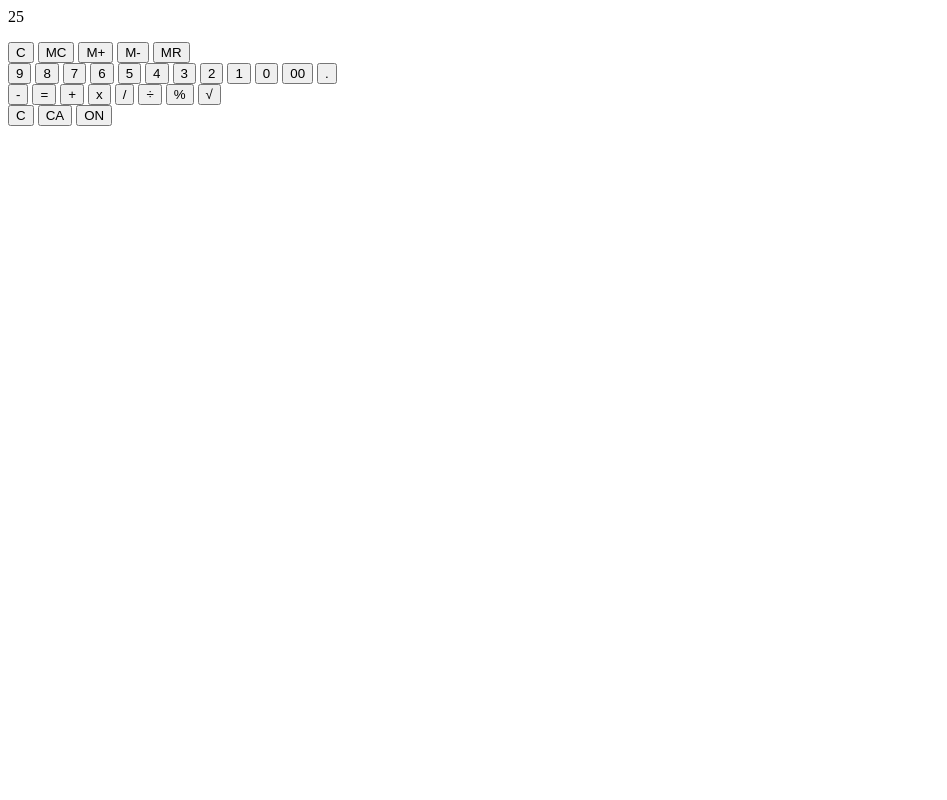
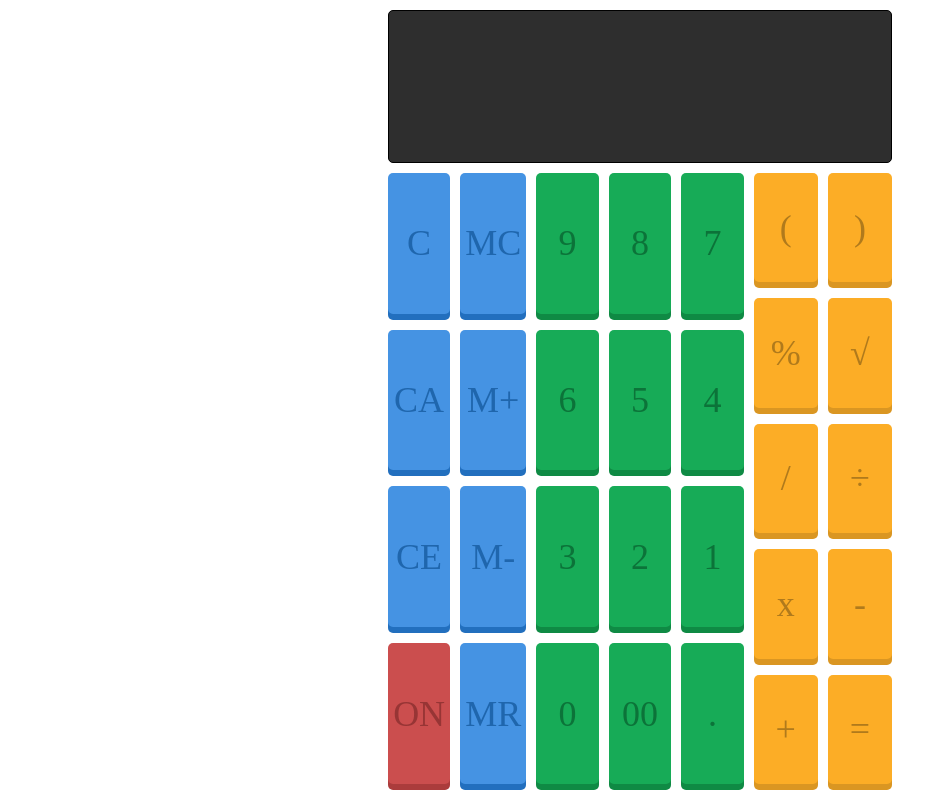
Before and after one commit to Leonie-D/calculator, a website: page index.html in a window 1280 px wide. Shown: the whole page, without its empty margins (0-947 px from the left). Drawn offline with nearby package versions, Linux system fonts and the light colour scheme; files that its build step writes are made by us from their sources; a web font is replaced by a local one.

Commit message:
Layout and buttons styling

```diff
--- a/index.html
+++ b/index.html
@@ -3,19 +3,22 @@
     <meta charset="UTF-8">
     <meta name="viewport" content="width=device-width, initial-scale=1.0">
     <title>Calculator</title>
-    <link rel="stylesheet" href="style.css">
+    <link rel="stylesheet" href="css/style.css">
 </head>
 <body>
     <div class="container">
         <div class="affichage">
-            <p id="resultat">25</p>
+            <p id="resultat"></p>
         </div>
         <div class="groupe touches-fonction">
-            <button class="btn fonction">C</button>
-            <button class="btn fonction">MC</button>
-            <button class="btn fonction">M+</button>
-            <button class="btn fonction">M-</button>
-            <button class="btn fonction">MR</button>
+            <button class="btn fonction" id="C">C</button>
+            <button class="btn fonction" id="CA">CA</button>
+            <button class="btn fonction" id="CE">CE</button>
+            <button class="btn on-off">ON</button>
+            <button class="btn fonction" id="MC">MC</button>
+            <button class="btn fonction" id="MP">M+</button>
+            <button class="btn fonction" id="MM">M-</button>
+            <button class="btn fonction" id="MR">MR</button>
         </div>
         <div class="groupe touches-nombre">
             <button class="btn number">9</button>
@@ -32,21 +35,19 @@
             <button class="btn number">.</button>
         </div>
         <div class="groupe touches-operation">
-            <button class="btn operation">-</button>
-            <button class="btn operation">=</button>
-            <button class="btn operation">+</button>
-            <button class="btn operation">x</button>
-            <button class="btn operation">/</button>
-            <button class="btn operation">&#247</button>
-            <button class="btn operation">%</button>
-            <button class="btn operation">&#8730</button>
-        </div>
-        <div class="groupe touches-fonction-bis">
-            <button class="btn fonction">C</button>
-            <button class="btn fonction">CA</button>
-            <button class="btn on-off">ON</button>
-            <!--js changera on en off et inversement-->
+            <button class="btn operation" id="parentheseO">(</button>
+            <button class="btn operation" id = "parentheseF">)</button>
+            <button class="btn operation" id="pourcentage">%</button>
+            <button class="btn operation" id="racine">&#8730</button>
+            <button class="btn operation" id="division">/</button>
+            <button class="btn operation" id="modulo">&#247</button>
+            <button class="btn operation" id="multiplication">x</button>
+            <button class="btn operation" id="soustraction">-</button>
+            <button class="btn operation" id="addition">+</button>
+            <button class="btn operation" id= "total">=</button>
         </div>
     </div>
+
+    <script src="js/test.js"></script>
 </body>
 </html>
--- a/scss/_base.scss
+++ b/scss/_base.scss
@@ -0,0 +1,15 @@
+html {
+    font-size: .625em; /* fallback IE8+ */
+    font-size: calc(1em * .625); /* IE9-IE11 math fixing. See http://bit.ly/1g4X0bX */
+    scroll-behavior: smooth;
+}
+
+*,
+*::before,
+*::after {
+  box-sizing: border-box;
+}
+
+* {
+  margin: 0;
+}
--- /dev/null
+++ b/scss/_global.scss
@@ -0,0 +1,195 @@
+/* ibm-plex-mono-600 - latin */
+@font-face {
+    font-family: 'IBM Plex Mono';
+    font-style: normal;
+    font-weight: 600;
+    src: local('IBM Plex Mono SemiBold'), local('IBMPlexMono-SemiBold'),
+            url('../fonts/ibm-plex-mono-v5-latin-600.woff2') format('woff2'), /* Chrome 26+, Opera 23+, Firefox 39+ */
+            url('../fonts/ibm-plex-mono-v5-latin-600.woff') format('woff'); /* Chrome 6+, Firefox 3.6+, IE 9+, Safari 5.1+ */
+}
+
+body {
+    margin: 0;
+    width: 100%;
+    height: 100vh;
+    text-align: center;
+    font-family: 'IBM Plex Mono';
+    font-weight: 600;
+    padding: 1rem;
+}
+
+.container {
+    height: 100%;
+    max-width: 100%;
+    margin-left: auto;
+    margin-right: auto;
+    margin-top: -.6rem;
+    display: grid;
+    grid-template-areas:
+        "affiche affiche affiche"
+        "fonctions nombres operations";
+    grid-template-rows: 1fr 4fr;
+    grid-template-columns: 2fr 3fr 2fr;
+    column-gap: 1rem;
+    row-gap: 1.6rem;
+}
+
+.affichage {
+    grid-area: "affiche";
+    grid-column: span 3;
+    background: #2E2E2E;
+    height: 100%;
+    border-radius: .5rem;
+    border: 1px solid #000;
+    position: relative;
+    top: .6rem;
+    padding: 1.5rem;
+    display: flex;
+    align-items: center;
+    justify-content: flex-end;
+}
+
+.groupe {
+    display: grid;
+    row-gap: 1.6rem;
+    column-gap: 1rem;
+    max-width: 100%;
+}
+
+.touches-nombre {
+    grid-area: nombres;
+    grid-template-columns: repeat(3, 1fr);
+}
+
+.touches-operation {
+    grid-area: operations;
+    grid-template-columns: repeat(2, 1fr);
+}
+
+.touches-fonction {
+    grid-area: fonctions;
+    grid-template-columns: repeat(2, 1fr);
+    grid-template-rows: repeat(4, 1fr);
+    grid-auto-flow: column;
+}
+
+.btn {
+    border: none;
+    border-radius: 5px;
+    cursor: pointer;
+    height: 100%;
+    width: 100%;
+    font-size: 2.4rem;
+    font-family: 'IBM Plex Mono';
+	display: inline-block;
+	position: relative;
+    transition: none;
+    padding: 1rem .5rem;
+
+        &:hover,
+        &:focus {
+            top: .2rem;
+        }
+
+        &:active {
+            top: .6rem;
+        }
+}
+
+.number {
+    background: hsl(146, 76%, 38%);
+	color: hsl(146, 81%, 25%);
+    box-shadow: 0 .6rem hsl(146, 81%, 30%);
+
+    &:hover,
+    &:focus {
+        box-shadow: 0 .4rem hsl(146, 81%, 30%);
+    }
+
+    &:active {
+        box-shadow: 0 0 hsl(146, 81%, 30%);
+    }
+}
+
+.operation {
+    background: #fcad26;
+	color: hsl(38, 73%, 40%);
+    box-shadow: 0 .6rem #da9622;
+
+    &:hover,
+    &:focus {
+        box-shadow: 0 .4rem #da9622;
+    }
+
+    &:active {
+        box-shadow: 0 0 #da9622;
+    }
+}
+
+.fonction {
+    background: #4593e3;
+    color: hsl(210, 70%, 40%);
+    box-shadow: 0 .6rem #226fbe;
+
+    &:hover,
+    &:focus {
+        box-shadow: 0 .4rem #226fbe;
+    }
+
+    &:active {
+        box-shadow: 0 0 #226fbe;
+    }
+}
+
+.on-off {
+    background: #cb4e4e;
+    color: hsl(0, 48%, 40%);
+	box-shadow: 0 .6rem #ab3c3c;
+	width: 100%;
+    padding: 0;
+
+    &:hover ,
+    &:focus {
+        box-shadow: 0 .4rem #ab3c3c;
+    }
+
+    &:active {
+        box-shadow: 0 0 #ab3c3c;
+    }
+}
+
+#resultat {
+    color:#fff;
+    font-size: 2.4rem;
+}
+
+@media screen and (min-width: 34em) {
+    .container {
+        max-width: 80%;
+    }
+}
+
+@media screen and (min-width: 45em) {
+    .container {
+        max-width: 60%;
+    }
+
+    .btn,
+    #resultat {
+        font-size: 3.6rem;
+    }
+}
+
+@media screen and (min-width: 62em) {
+    .container {
+        max-width: 40%;
+    }
+}
+
+@media screen and (max-height: 30em) {
+    .container,
+    .groupe {
+        row-gap: 1rem;
+        column-gap: .5rem;
+    }
+}
--- /dev/null
+++ b/scss/style.scss
@@ -0,0 +1,2 @@
+@import 'base';
+@import 'global';
```
Also changed, not shown: package.json (added, +26 -0 lines), 1 other file.
